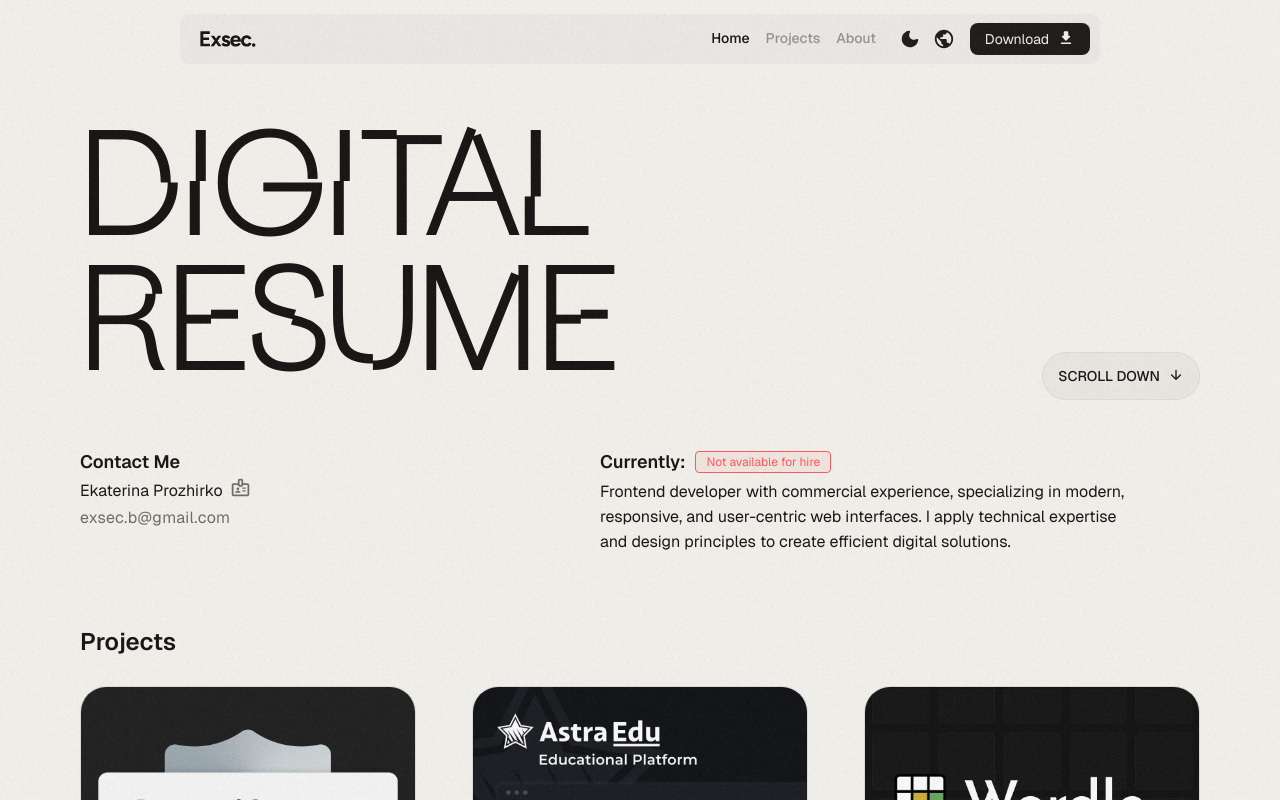
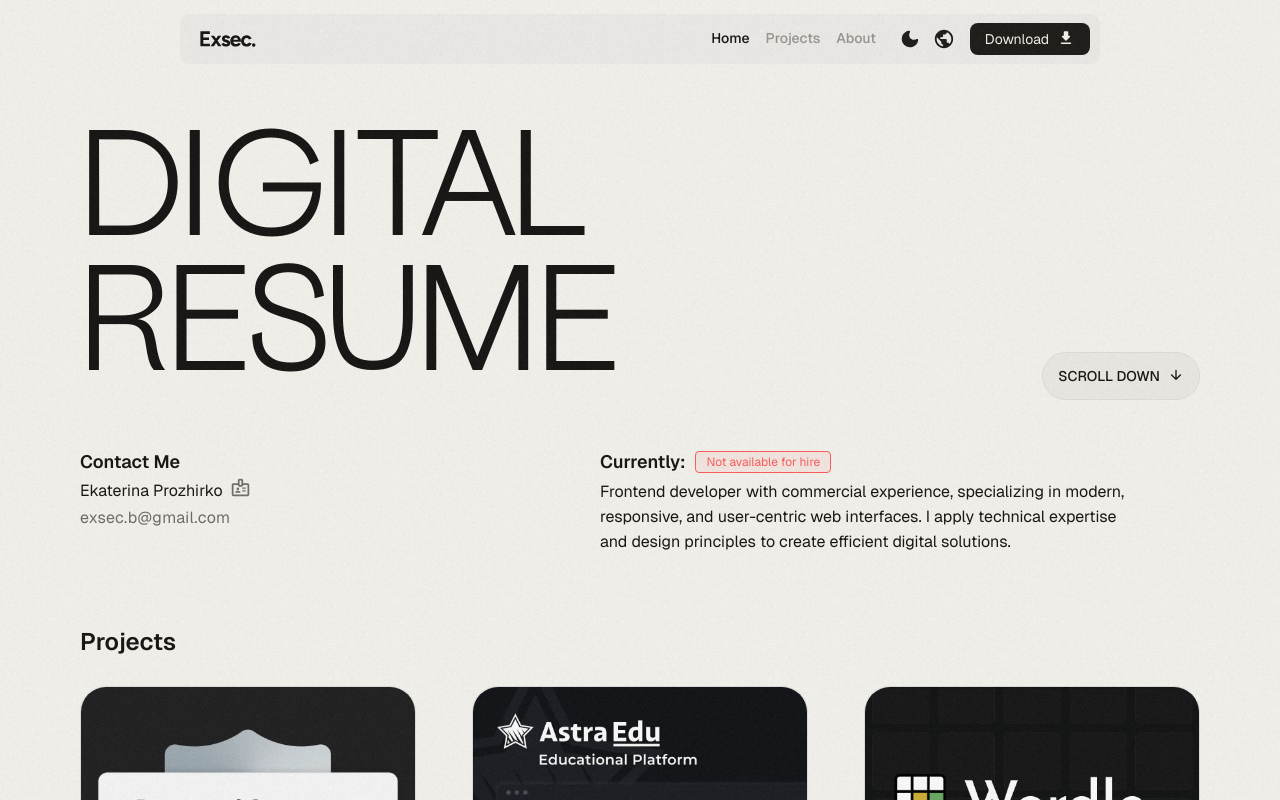
Before and after one commit to exsec-dev/digital-resume, a React (Vite) app: page / in a window 1280 px wide. Shown: the top 800 px of the page. Built offline with nearby package versions, Linux system fonts and the light colour scheme.

Commit message:
feat: added kinetic title

```diff
--- /dev/null
+++ b/src/components/KineticTitle/KineticTitle.tsx
@@ -0,0 +1,109 @@
+import { useLayoutEffect, useRef } from "react";
+import { Typography } from "antd";
+import "./index.scss";
+
+const FALLOFF = 600;
+const LERP = 0.15;
+
+export const KineticTitle = ({ text }: { text: string }) => {
+  const rootRef = useRef<HTMLHeadingElement>(null);
+
+  useLayoutEffect(() => {
+    const root = rootRef.current;
+    if (!root) return;
+
+    const setBrks = (v: number) =>
+      (root.style.fontVariationSettings = `"BRKS" ${v.toFixed(3)}`);
+
+    if (window.matchMedia("(prefers-reduced-motion: reduce)").matches) {
+      setBrks(0);
+      return;
+    }
+
+    if (!window.matchMedia("(hover: hover) and (pointer: fine)").matches) {
+      root.style.transition = "font-variation-settings 0.6s ease-in-out";
+      const io = new IntersectionObserver(
+        ([e]) => setBrks(e.isIntersecting ? 0 : 1),
+        { threshold: 0.5 },
+      );
+      io.observe(root);
+      let t = 0;
+      const onTap = () => {
+        setBrks(1);
+        t = window.setTimeout(() => setBrks(0), 300);
+      };
+      root.addEventListener("click", onTap);
+      return () => {
+        io.disconnect();
+        root.removeEventListener("click", onTap);
+        clearTimeout(t);
+      };
+    }
+
+    let rect = root.getBoundingClientRect();
+    let px = -9999,
+      py = -9999,
+      current = 1,
+      target = 1,
+      raf = 0;
+
+    const tick = () => {
+      current += (target - current) * LERP;
+      setBrks(current);
+      raf =
+        Math.abs(target - current) > 0.001 ? requestAnimationFrame(tick) : 0;
+    };
+
+    const updateTarget = () => {
+      const nearX = Math.max(rect.left, Math.min(rect.right, px));
+      const nearY = Math.max(rect.top, Math.min(rect.bottom, py));
+      target = Math.min(Math.hypot(px - nearX, py - nearY) / FALLOFF, 1);
+      if (!raf) raf = requestAnimationFrame(tick);
+    };
+
+    const onMove = (e: PointerEvent) => {
+      px = e.clientX;
+      py = e.clientY;
+      updateTarget();
+    };
+    const onLeave = () => {
+      px = py = -9999;
+      updateTarget();
+    };
+
+    window.addEventListener("pointermove", onMove, { passive: true });
+    window.addEventListener("pointerdown", onMove, { passive: true });
+    document.addEventListener("mouseleave", onLeave);
+    window.addEventListener(
+      "scroll",
+      () => {
+        rect = root.getBoundingClientRect();
+      },
+      { passive: true },
+    );
+    window.addEventListener("resize", () => {
+      rect = root.getBoundingClientRect();
+    });
+
+    return () => {
+      if (raf) cancelAnimationFrame(raf);
+      window.removeEventListener("pointermove", onMove);
+      window.removeEventListener("pointerdown", onMove);
+      document.removeEventListener("mouseleave", onLeave);
+    };
+  }, [text]);
+
+  return (
+    <Typography.Title
+      ref={rootRef}
+      className="kinetic-title"
+      aria-label={text.replace("\n", " ")}
+    >
+      {text.split("\n").map((line, i) => (
+        <span key={i} aria-hidden="true">
+          {line}
+        </span>
+      ))}
+    </Typography.Title>
+  );
+};
--- /dev/null
+++ b/src/components/KineticTitle/index.scss
@@ -0,0 +1,5 @@
+@use "styles/mixins" as *;
+
+.kinetic-title.ant-typography span {
+  display: block;
+}
--- /dev/null
+++ b/src/components/KineticTitle/index.ts
@@ -0,0 +1 @@
+export { KineticTitle } from "./KineticTitle";
--- a/src/components/index.ts
+++ b/src/components/index.ts
@@ -1,4 +1,5 @@
 export { Logo } from "./Logo";
+export { KineticTitle } from "./KineticTitle";
 export { TimePeriodPanel } from "./TimePeriodPanel";
 export { ProjectCard } from "./ProjectCard";
 export { CollapsePanel } from "./CollapsePanel";
--- a/src/layout/Home/Home.tsx
+++ b/src/layout/Home/Home.tsx
@@ -3,6 +3,7 @@ import { useMemo } from "react";
 import { Typography, Flex, Button, Space, Tag, theme, Popover } from "antd";
 import { useTranslation } from "react-i18next";
 import images from "assets/images";
+import { KineticTitle } from "components";
 import {
   ArrowDownwardRounded,
   BadgeOutlined,
@@ -35,13 +36,7 @@ export const Home = () => {
   return (
     <Flex id={SECTION_ID.home} tabIndex={-1} vertical gap={48}>
       <Flex className="title-container" justify="space-between">
-        <Typography.Title>
-          D<span>I</span>
-          <span>G</span>
-          <span>I</span>TAL
-          <br />
-          RESUME
-        </Typography.Title>
+        <KineticTitle text={"DIGITAL\nRESUME"} />
         <Button
           className="scroll-button"
           color="default"
--- a/src/layout/Home/index.scss
+++ b/src/layout/Home/index.scss
@@ -13,30 +13,11 @@
     font-size: 72px;
     font-weight: 400;
     width: 100%;
-    font-variation-settings: "BRKS" 1;
     user-select: none;
     -webkit-user-select: none;
 
     &.ant-typography {
-      transition:
-        font-variation-settings 0.5s var(--bezier-animation),
-        color 0.4s var(--bezier-animation);
-    }
-
-    &:hover {
-      font-variation-settings: "BRKS" 0;
-    }
-
-    span {
-      display: inline-flex;
-
-      &:nth-child(odd) {
-        width: 16px;
-      }
-
-      &:nth-child(even) {
-        width: 53px;
-      }
+      transition: color 0.4s var(--bezier-animation);
     }
   }
 
@@ -151,16 +132,6 @@
 @include breakpoint(xs) {
   .title-container h1 {
     font-size: 82px;
-
-    span {
-      &:nth-child(odd) {
-        width: 20px;
-      }
-
-      &:nth-child(even) {
-        width: 60px;
-      }
-    }
   }
 
   .image-popover .avatar-container {
@@ -176,16 +147,6 @@
     h1 {
       font-size: 100px;
       width: unset;
-
-      span {
-        &:nth-child(odd) {
-          width: 20px;
-        }
-
-        &:nth-child(even) {
-          width: 73px;
-        }
-      }
     }
   }
 
@@ -199,16 +160,6 @@
   .title-container h1 {
     font-size: 120px;
     width: unset;
-
-    span {
-      &:nth-child(odd) {
-        width: 25px;
-      }
-
-      &:nth-child(even) {
-        width: 88px;
-      }
-    }
   }
 
   .description {
@@ -238,16 +189,6 @@
   .title-container h1 {
     font-size: 150px;
     width: unset;
-
-    span {
-      &:nth-child(odd) {
-        width: 34px;
-      }
-
-      &:nth-child(even) {
-        width: 110px;
-      }
-    }
   }
 
   .description {
@@ -258,15 +199,5 @@
 @include breakpoint(xl) {
   .title-container h1 {
     font-size: 172px;
-
-    span {
-      &:nth-child(odd) {
-        width: 40px;
-      }
-
-      &:nth-child(even) {
-        width: 126px;
-      }
-    }
   }
 }
```
